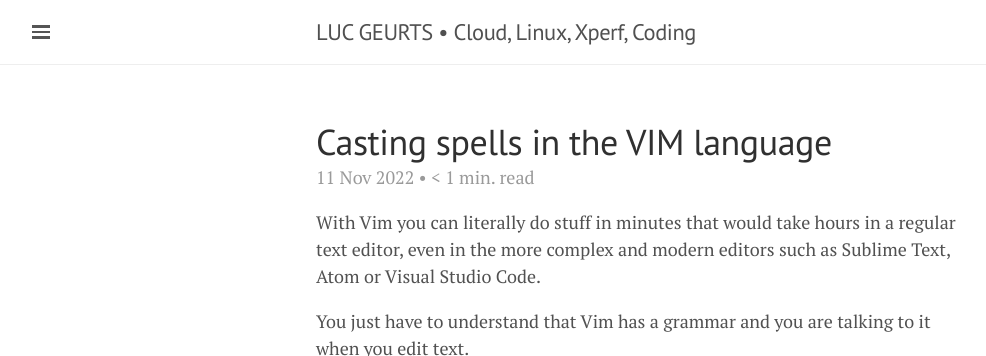
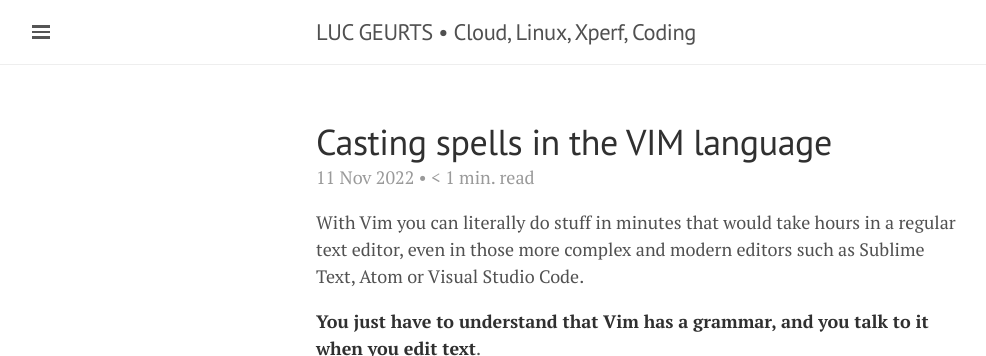
Before and after one commit to lgeurts/lgeurts.github.io, a Jekyll site: the page built from _posts/2022-11-11-mastering-the-vim-language.md, in a window 1280 px wide, cut to the strip 0-356 px from the top of the page. Shown: the whole strip, without its empty margins (0-986 px from the left). Built offline with Jekyll 4.4.1, drawn with Linux system fonts in a browser that asks for light colours; nearby versions of some CDN libraries; comment, search, counter and statistics services are not loaded.

Commit message:
Update 2022-11-11-mastering-the-vim-language.md

```diff
--- a/_posts/2022-11-11-mastering-the-vim-language.md
+++ b/_posts/2022-11-11-mastering-the-vim-language.md
@@ -7,8 +7,8 @@ category: Open Source
 tags: [ Linux Tutorials ]
 ---
 
-With Vim you can literally do stuff in minutes that would take hours in a regular text editor, even in the more complex and modern editors such as Sublime Text, Atom or Visual Studio Code.
+With Vim you can literally do stuff in minutes that would take hours in a regular text editor, even in those more complex and modern editors such as Sublime Text, Atom or Visual Studio Code.
 
-You just have to understand that Vim has a grammar and you are talking to it when you edit text.
+**You just have to understand that Vim has a grammar, and you talk to it when you edit text**.
 
 [![Watch the video](https://img.youtube.com/vi/wlR5gYd6um0/maxresdefault.jpg)](https://youtu.be/wlR5gYd6um0)
```
